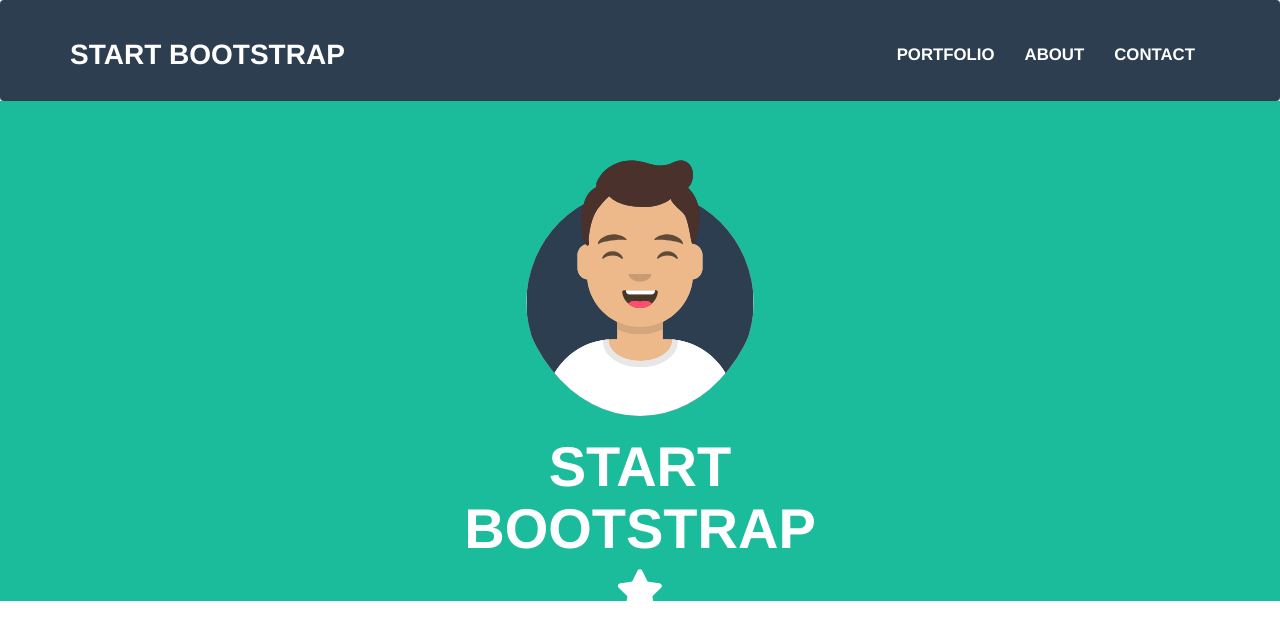
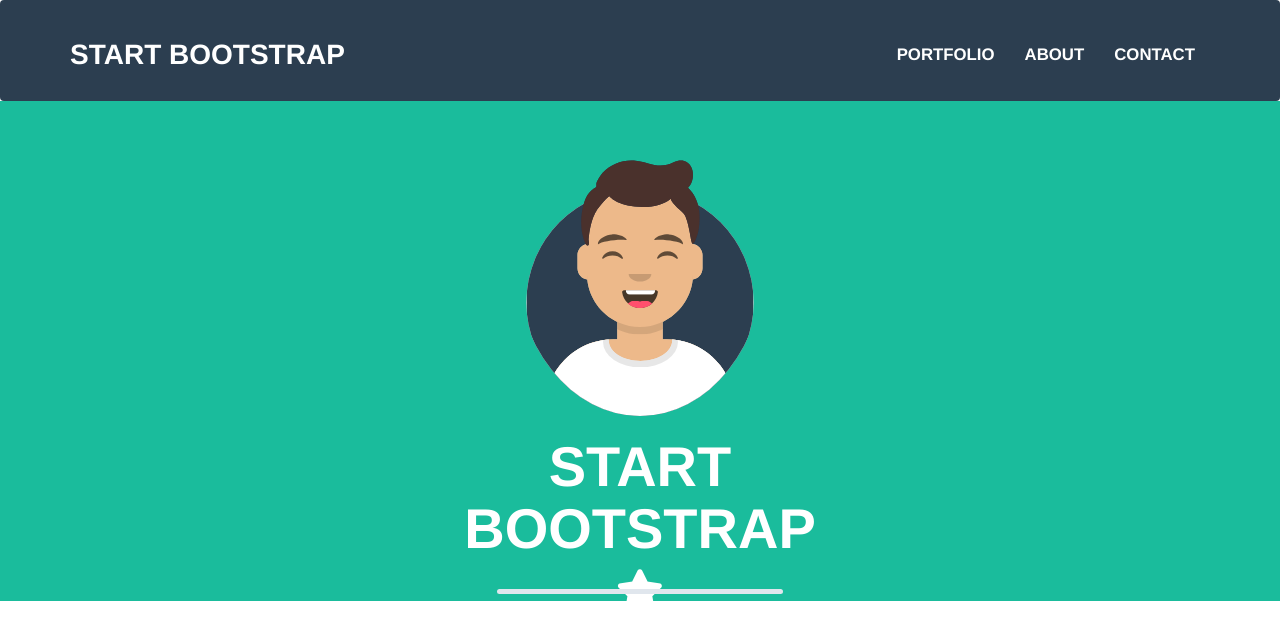
Before and after one commit to dantelerario/html-css-bootstrap-freelancer, a plain HTML site: page index.html in a window 1280 px wide. Drawn offline with nearby package versions, Linux system fonts and the light colour scheme.

Commit message:
star and lines done

```diff
--- a/css/style.css
+++ b/css/style.css
@@ -55,7 +55,40 @@
 }
 
 #top-main i {
+  display: inline-block;
   color: #fff;
   font-size: 300%;
   font-weight: 700;
+  margin: 0 50px;
 }
+
+#top-main p {
+  min-height: 1px;
+  position: relative;
+}
+
+#top-main p::after {
+  content: '';
+  position: absolute;
+  display: inline-block;
+  height: 5px;
+  margin-left: 40px;
+  border-bottom: 5px solid #e0e6ed;
+  border-radius: 5px;
+  top: 20px;
+  right: 50px;
+  width: 200px;
+}
+
+#top-main p::before {
+  content: '';
+  position: absolute;
+  display: inline-block;
+  height: 5px;
+  margin-left: 40px;
+  border-bottom: 5px solid #e0e6ed;
+  border-radius: 5px;
+  top: 20px;
+  left: 10px;
+  width: 200px;
+}
--- a/index.html
+++ b/index.html
@@ -33,7 +33,9 @@
         <div class="col-lg-4 col-lg-offset-4 text-center">
           <img src="img/avatar.svg" alt="avatar" class="img-circle img-responsive center-block">
           <h1 class="text-center">START BOOTSTRAP</h1>
-          <i class="fas fa-star"></i>
+          <p><i class="fas fa-star"></i></p>
+
+
 
         </div>
 
```
